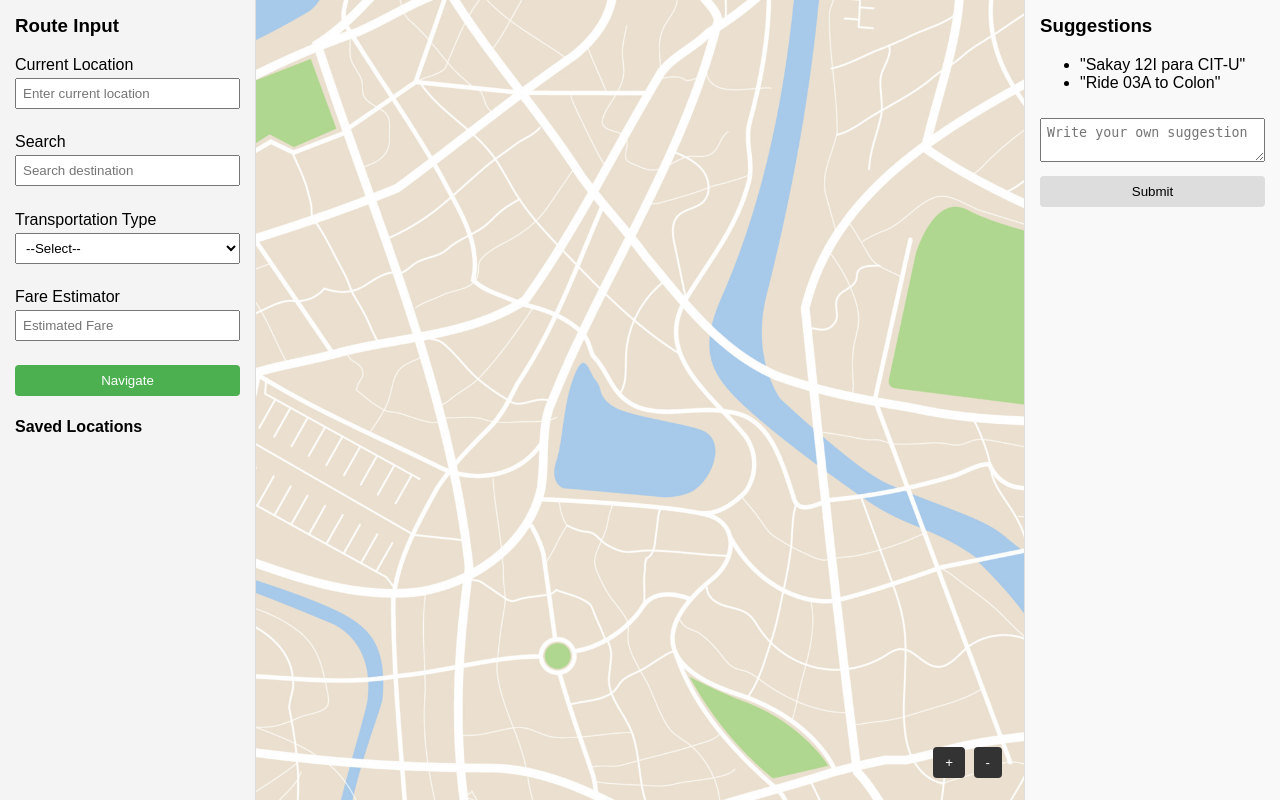
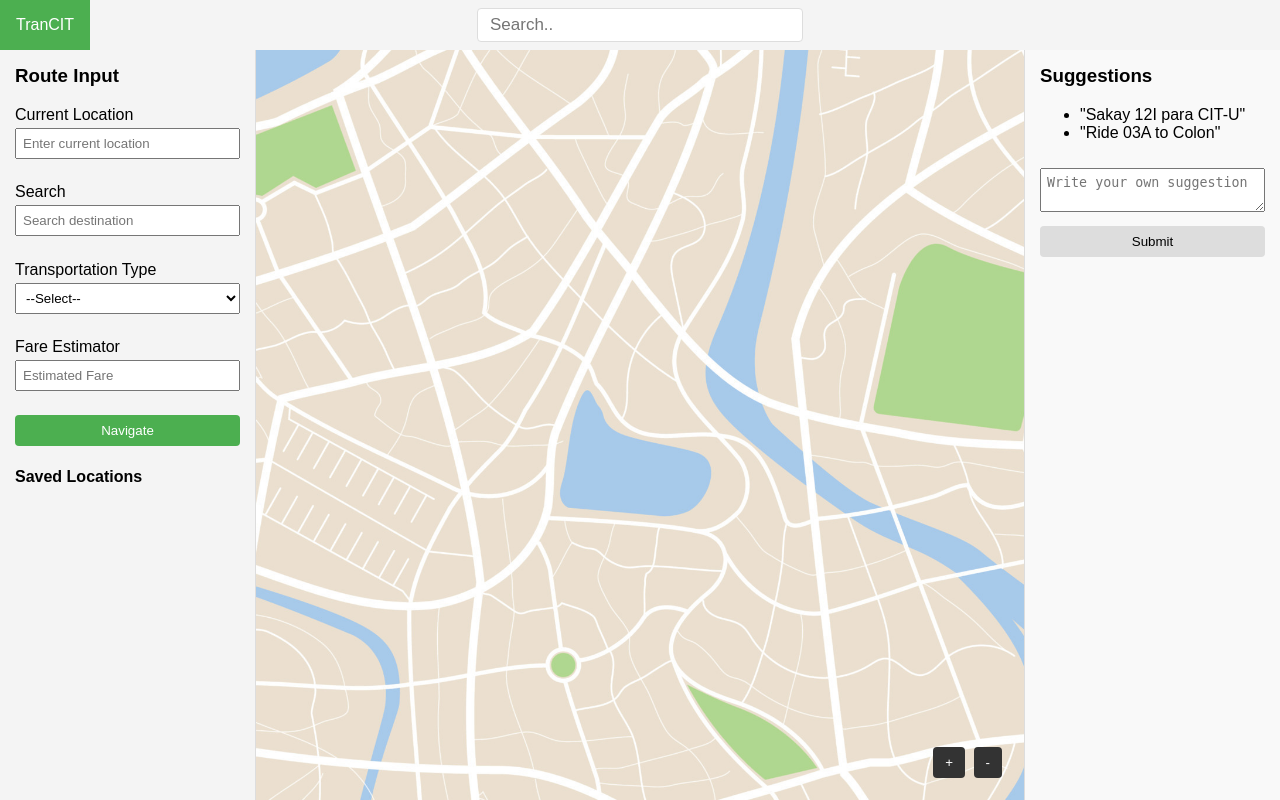
Before and after one commit to KennyDevz/TranCIT-Student-Transit-Guide, a Django app: page /routes/ in a window 1280 px wide. Run offline with Django 5.2, Linux system fonts and the light colour scheme.

Commit message:
feature(route_input): added top navigation bar with search bar

```diff
--- a/TranCIT/route_input/static/route_input/css/styles.css
+++ b/TranCIT/route_input/static/route_input/css/styles.css
@@ -6,8 +6,65 @@ body {
 
 .container {
   display: flex;
-  flex-direction: row; /* horizontal layout */
+  flex-direction: row;
   height: 100vh;
+  padding-top: 50px; /* Space for the top nav */
+  box-sizing: border-box;
+}
+
+.topNav {
+  position: fixed;
+  top: 0;
+  width: 100%;
+  list-style-type: none;
+  margin: 0;
+  padding: 0;
+  overflow: hidden;
+  background-color: #f4f4f4;
+  z-index: 1000;
+  height: 50px;
+}
+
+.topNav ul {
+  list-style-type: none;
+  margin: 0;
+  padding: 0;
+  height: 100%;
+  display: flex;
+  align-items: center;
+}
+
+.topNav li {
+  float: left;
+}
+
+.topNav li a {
+  display: block;
+  color: #333;
+  text-align: center;
+  padding: 14px 16px;
+  text-decoration: none;
+  line-height: 22px;
+}
+
+.topNav li a:hover {
+  background-color: #ddd;
+}
+
+.topNav li a.active {
+  background-color: #4CAF50;
+  color: white;
+}
+
+.topNav input[type=text] {
+  padding: 6px 12px;
+  border: 1px solid #ddd;
+  border-radius: 4px;
+  font-size: 17px;
+  width: 300px;
+  position: absolute;
+  left: 50%;
+  transform: translateX(-50%);
 }
 
 /* Left Panel */
@@ -61,6 +118,7 @@ body {
   display: flex;
   justify-content: center;
   align-items: center;
+  overflow: hidden;
 }
 
 .map-image {
--- a/TranCIT/route_input/templates/route_input/index.html
+++ b/TranCIT/route_input/templates/route_input/index.html
@@ -7,6 +7,14 @@
   <link rel="stylesheet" href="{% static 'route_input/css/styles.css' %}">
 </head>
 <body>
+
+  <!-- top naviagtion panel -->
+  <div class="topNav">
+    <ul>
+      <li><a href="#Logo_place_holder" class="active">TranCIT</a></li>
+      <input type="text" placeholder="Search..">
+    </ul>
+  </div>
   <div class="container">
 
     <!-- Left Panel -->
```
